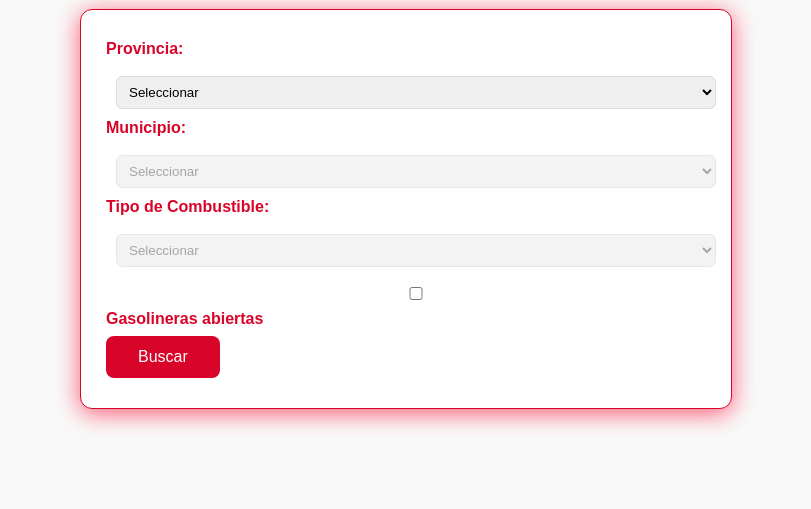
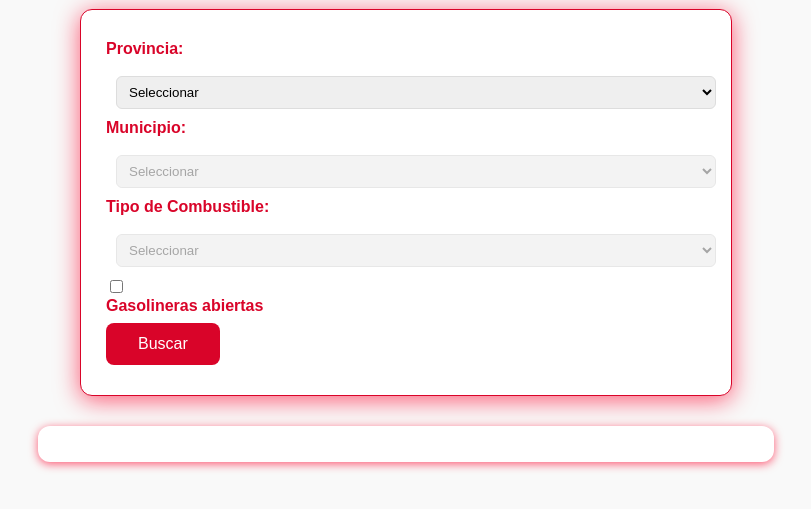
Before and after one commit to agarciai03/API_gasolineras, a plain HTML site: page index.html in a window 1280 px wide. Shown: the part 99-608 px from the top of the page, without its empty margins (234-1045 px from the left). Drawn offline with Linux system fonts and the light colour scheme; no server answers.

Commit message:
🔁Update Position del checkbox

```diff
--- a/style.css
+++ b/style.css
@@ -39,13 +39,16 @@ form#filtro-gasolineras label {
     color: var(--rojo-principal);
 }
 
-form#filtro-gasolineras select,
-form#filtro-gasolineras input[type="checkbox"] {
+form#filtro-gasolineras select {
     margin: 10px;
     width: 100%;
     padding: 7px 8px;
     border-radius: 6px;
     border: 1px solid var(--borde);
+}
+
+form#filtro-gasolineras input[type="checkbox"] {
+    align-items: left;
 }
 
 form#filtro-gasolineras button {
@@ -63,7 +66,6 @@ form#filtro-gasolineras button:hover {
     background: var(--rojo-oscuro);
 }
 
-/*Para el javascript
 section#resultados {
     max-width: 700px;
     margin: 25px auto;
@@ -72,4 +74,3 @@ section#resultados {
     border-radius: 12px;
     box-shadow: 0 2px 10px var(--sombra-rojo)
 }
-*/
```
